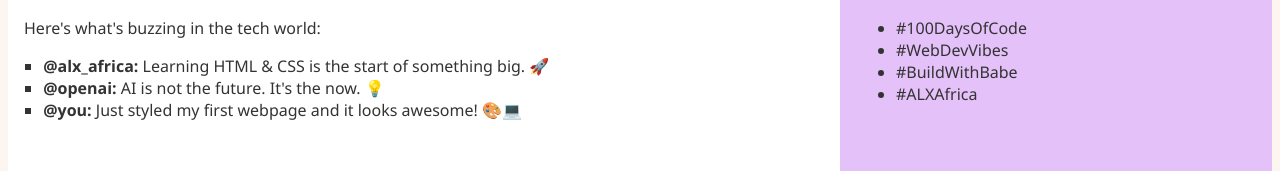
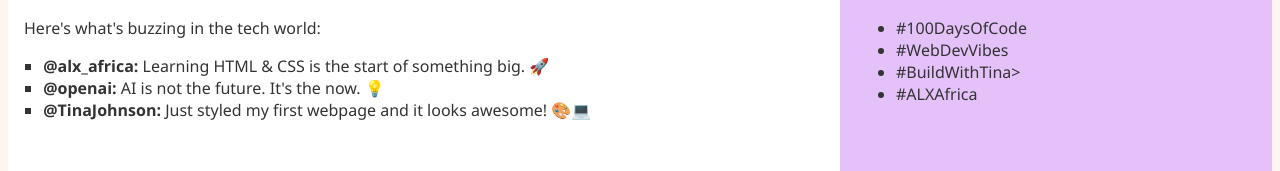
Before and after one commit to Tina-cyber-dotcom/alx_html_css, a plain HTML site: page css_basic/tweets.html in a window 1280 px wide. Shown: the part 253-424 px from the top of the page. Drawn offline with Linux system fonts and the light colour scheme.

Commit message:
Add updated tweets.html

```diff
--- a/css_basic/tweets.html
+++ b/css_basic/tweets.html
@@ -24,7 +24,7 @@
       <ul>
         <li><strong>@alx_africa:</strong> Learning HTML & CSS is the start of something big. 🚀</li>
         <li><strong>@openai:</strong> AI is not the future. It's the now. 💡</li>
-        <li><strong>@you:</strong> Just styled my first webpage and it looks awesome! 🎨💻</li>
+        <li><strong>@TinaJohnson:</strong> Just styled my first webpage and it looks awesome! 🎨💻</li>
       </ul>
     </article>
 
@@ -33,7 +33,7 @@
       <ul>
         <li>#100DaysOfCode</li>
         <li>#WebDevVibes</li>
-        <li>#BuildWithBabe</li>
+        <li>#BuildWithTina></li>
         <li>#ALXAfrica</li>
       </ul>
     </aside>
```
